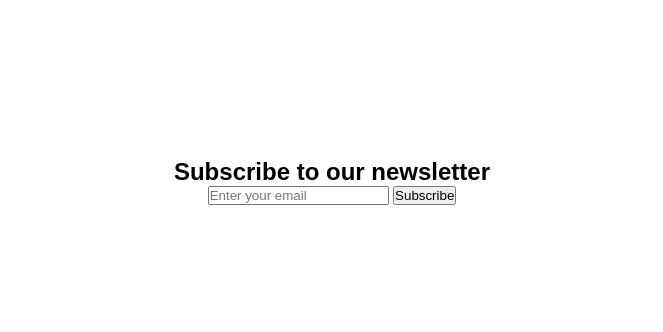
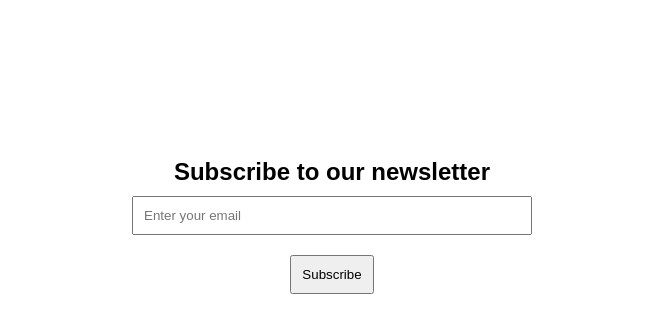
Before and after one commit to johndaviddc/LandingPage, a plain HTML site: page index.html in a window 1280 px wide. Shown: the part 1148-1480 px from the top of the page, without its empty margins (308-971 px from the left). Before the commit the page ends 1413 px from the top, so only its background shows below. Drawn offline with Linux system fonts and the light colour scheme.

Commit message:
add styles in form

```diff
--- a/styles.css
+++ b/styles.css
@@ -56,3 +56,20 @@ video {
     width: 80%;
     max-width: 600px;
 }
+
+form {
+    display: flex;
+    flex-direction: column;
+    align-items: center;
+}
+
+form input[type="email"],
+form input[type="submit"] {
+    padding: 10px;
+    margin: 10px 0;
+}
+
+form input[type="email"] {
+    width: 80%;
+    max-width: 400px;
+}
```
